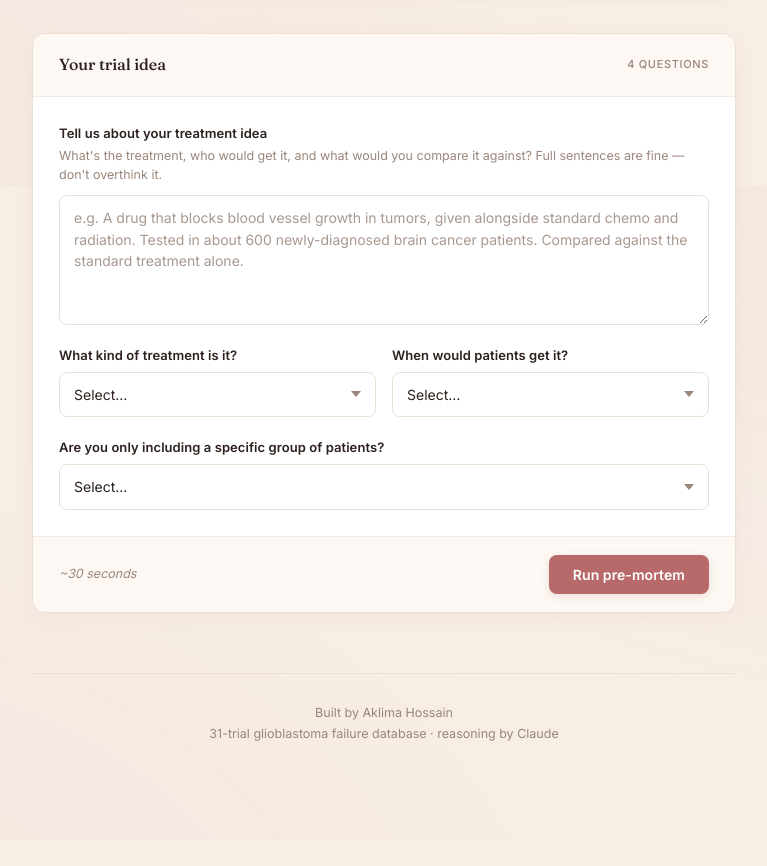
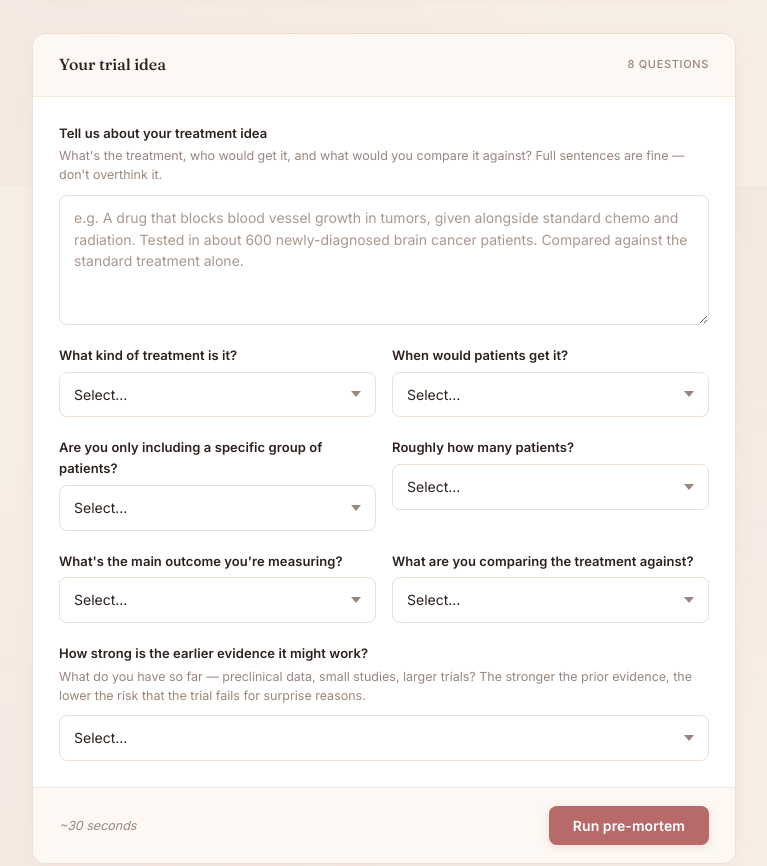
Before and after one commit to aklimahos/gbm-premortem, a website: page public/index.html in a window 1280 px wide. Shown: the part 614-1480 px from the top of the page, without its empty margins (256-1023 px from the left). Before the commit the page ends 1454 px from the top, so only its background shows below. Drawn offline with Linux system fonts and the light colour scheme.

Commit message:
Add 4 more trial questions: sample size, endpoint, comparator, prior evidence
UI changes (form goes from 4 -> 8 questions):
- 'Roughly how many patients?' (sample_size: small/medium/large/very large)
- 'What's the main outcome you're measuring?' (endpoint: OS/PFS/ORR/safety/co-primary/other)
- 'What are you comparing the treatment against?' (comparator: placebo/SOC/active/single-arm)
- 'How strong is the earlier evidence it might work?' (evidence_strength: strong/moderate/weak/very weak)

Plain-English labels and option text; option *values* sent to API keep
technical signal (e.g. 'OS (overall survival)', 'standard of care').
Ranged ahead of the description box to feed Claude structured signal
the AI used to have to dig out of the freeform description.

API changes:
- Accept the 4 new fields in payload
- Pass them as structured rows in the user message (one labelled line each)
- Backward compatible: missing fields default to 'not specified'

```diff
--- a/public/index.html
+++ b/public/index.html
@@ -648,7 +648,7 @@
   <section class="panel">
     <div class="panel-header">
       <p class="panel-title">Your trial idea</p>
-      <span class="panel-step">4 questions</span>
+      <span class="panel-step">8 questions</span>
     </div>
     <div class="panel-body">
       <form id="trial-form">
@@ -684,13 +684,62 @@
           </div>
         </div>
 
+        <div class="field-row">
+          <div class="field">
+            <label for="biomarker">Are you only including a specific group of patients?</label>
+            <select id="biomarker" name="biomarker" required>
+              <option value="">Select…</option>
+              <option value="none (all-comers)">No — anyone with the disease</option>
+              <option value="biomarker-enriched (specific tumor mutation)">Yes — only patients with a specific tumor mutation</option>
+              <option value="patient-subgroup-enriched">Yes — only a specific patient subgroup</option>
+            </select>
+          </div>
+          <div class="field">
+            <label for="sample_size">Roughly how many patients?</label>
+            <select id="sample_size" name="sample_size" required>
+              <option value="">Select…</option>
+              <option value="small (under 50)">Small — under 50 patients</option>
+              <option value="medium (50-200)">Medium — 50 to 200 patients</option>
+              <option value="large (200-1000)">Large — 200 to 1,000 patients</option>
+              <option value="very large (1000+)">Very large — over 1,000 patients</option>
+            </select>
+          </div>
+        </div>
+
+        <div class="field-row">
+          <div class="field">
+            <label for="endpoint">What's the main outcome you're measuring?</label>
+            <select id="endpoint" name="endpoint" required>
+              <option value="">Select…</option>
+              <option value="OS (overall survival)">Patients living longer (overall survival)</option>
+              <option value="PFS (progression-free survival)">Cancer takes longer to come back (progression-free survival)</option>
+              <option value="ORR (response rate)">Tumor shrinks (response rate)</option>
+              <option value="safety / MTD">Safety and side effects only</option>
+              <option value="co-primary OS and PFS">Both living longer AND tumor control (co-primary)</option>
+              <option value="other endpoint">Something else</option>
+            </select>
+          </div>
+          <div class="field">
+            <label for="comparator">What are you comparing the treatment against?</label>
+            <select id="comparator" name="comparator" required>
+              <option value="">Select…</option>
+              <option value="placebo or no treatment">A placebo or no treatment</option>
+              <option value="standard of care">The current standard treatment</option>
+              <option value="active comparator drug">Another active drug</option>
+              <option value="single-arm (no comparator)">No comparison group (everyone gets the new treatment)</option>
+            </select>
+          </div>
+        </div>
+
         <div class="field">
-          <label for="biomarker">Are you only including a specific group of patients?</label>
-          <select id="biomarker" name="biomarker" required>
+          <label for="evidence_strength">How strong is the earlier evidence it might work?</label>
+          <p class="hint">What do you have so far — preclinical data, small studies, larger trials? The stronger the prior evidence, the lower the risk that the trial fails for surprise reasons.</p>
+          <select id="evidence_strength" name="evidence_strength" required>
             <option value="">Select…</option>
-            <option value="none (all-comers)">No — anyone with the disease</option>
-            <option value="biomarker-enriched (specific tumor mutation)">Yes — only patients with a specific tumor mutation</option>
-            <option value="patient-subgroup-enriched">Yes — only a specific patient subgroup</option>
+            <option value="strong (randomized prior data)">Strong — earlier randomized studies in humans showed clear benefit</option>
+            <option value="moderate (small human studies)">Moderate — earlier small studies suggested it might work</option>
+            <option value="weak (preclinical only)">Weak — only lab or animal evidence so far</option>
+            <option value="very weak (hypothesis only)">Very weak — mostly a hypothesis, no real data yet</option>
           </select>
         </div>
 
```
Also changed, not shown: api/analyze.js (+15 -7 lines).
